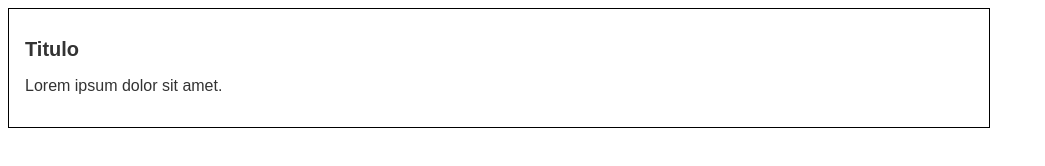
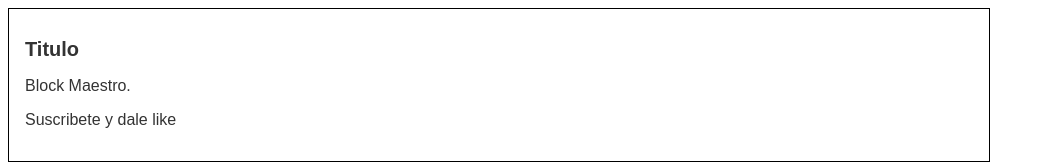
Before and after one commit to GersonBlodia/alura-git, a plain HTML site: page index.html in a window 1280 px wide. Shown: the whole page, without its empty margins (0-1045 px from the left). Drawn offline with Linux system fonts and the light colour scheme.

Commit message:
Agregue suscripcion

```diff
--- a/index.html
+++ b/index.html
@@ -11,7 +11,8 @@
    <div class="container">
     <div class="post">
         <h1>Titulo</h1>
-        <p>Lorem ipsum dolor sit amet.</p>
+        <p>Block Maestro.</p>
+        <p>Suscribete y dale like</p>
     </div>
    </div>
 </body>
```
